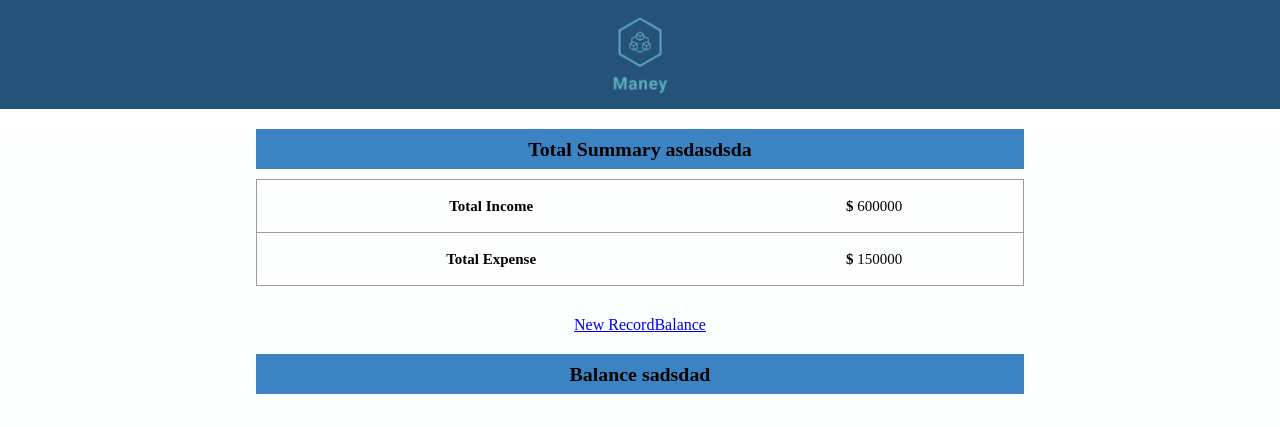
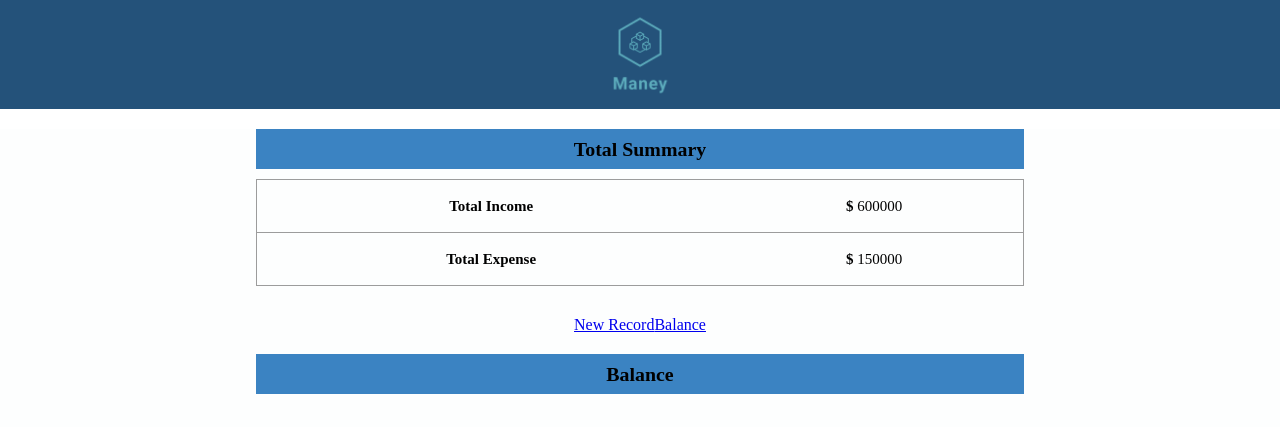
Before and after one commit to psanchezp31/dashboard-sprint3, a Vue app in the folder app/: page /records in a window 1280 px wide. Shown: the top 427 px of the page. Built offline with nearby package versions, Linux system fonts and the light colour scheme; no server answers.

Commit message:
cambiando nombres

```diff
--- a/app/src/App.vue
+++ b/app/src/App.vue
@@ -8,7 +8,7 @@
 
     <body class="cuerpo">
       <div class="resumen">
-        <h3><center>Total Summary asdasdsda</center></h3>
+        <h3><center>Total Summary</center></h3>
       </div>
 
       <table class="tabla_balance">
--- a/app/src/components/Balance.vue
+++ b/app/src/components/Balance.vue
@@ -1,7 +1,7 @@
 <template>
   <div id="Balance">
     <div class="resumen">
-      <h3><center>Balance sadsdad</center></h3>
+      <h3><center>Balance</center></h3>
     </div>
     <table class="mt-3">
       <thead>
```
